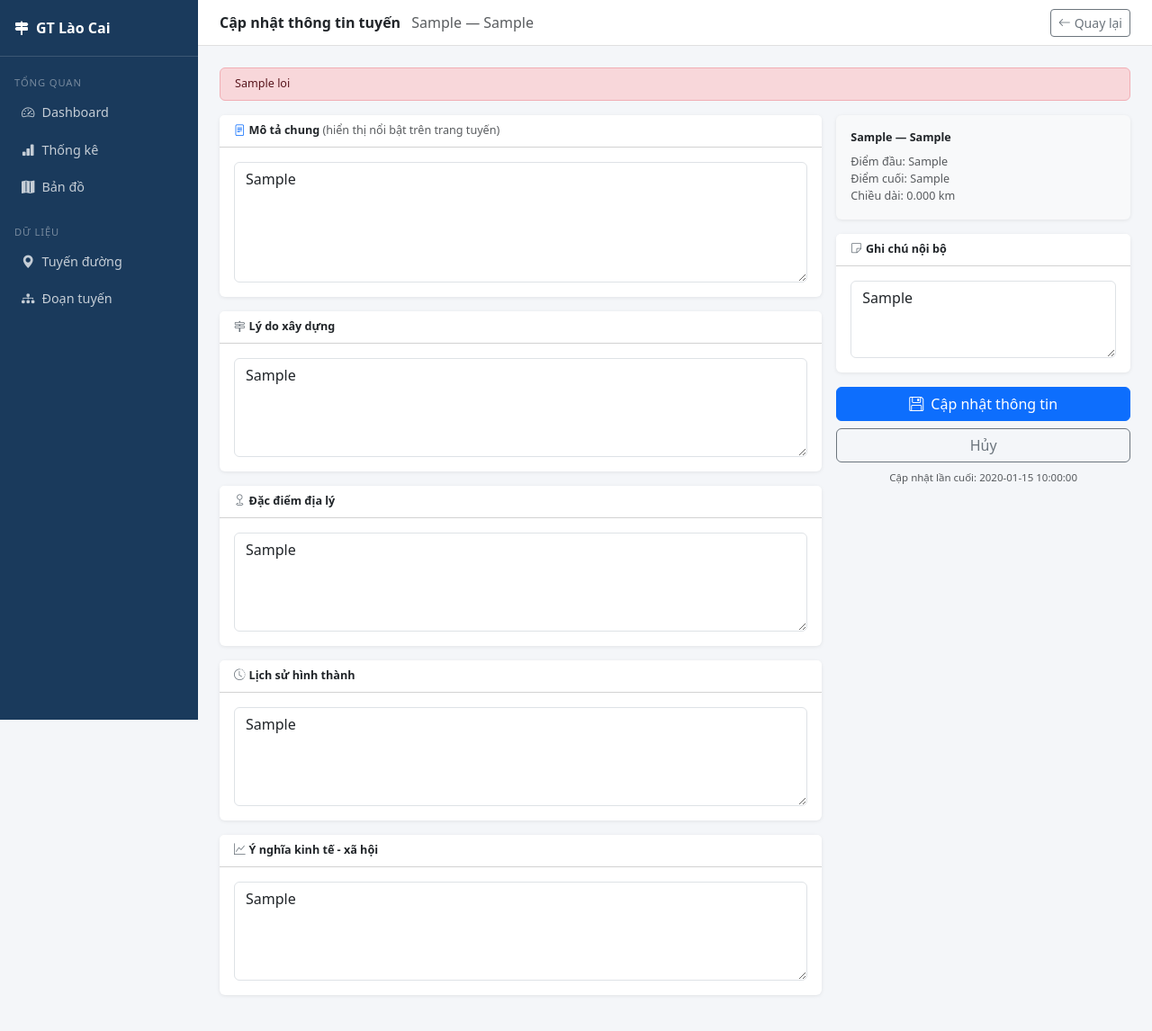
After one commit to MrVHThanh/Quan_ly_giao_thong, a FastAPI app: template templates/tuyen_duong/thong_tin_form.html in a window 1280 px wide. The commit adds this page. Shown: the whole page at 90% size. Run offline with FastAPI, Linux system fonts and the light colour scheme; the template is opened without the code that fills it: most values are stand-ins (such as "Sample title", 1, 10 or a date in 2020); some libraries are stand-ins or nearby versions.

Commit message:
Fix Hien thi thong tin tuyen duong tren Wed - oke

```diff
--- /dev/null
+++ b/templates/tuyen_duong/thong_tin_form.html
@@ -0,0 +1,132 @@
+{% extends "base.html" %}
+{% block title %}{{ "Cập nhật" if thong_tin else "Thêm" }} thông tin — {{ tuyen.ma_tuyen }}{% endblock %}
+{% block page_title %}
+  {{ "Cập nhật" if thong_tin else "Thêm" }} thông tin tuyến
+  <span class="text-muted fw-normal fs-6 ms-2">{{ tuyen.ma_tuyen }} — {{ tuyen.ten_tuyen }}</span>
+{% endblock %}
+
+{% block topbar_actions %}
+<a href="/tuyen-duong/{{ tuyen.id }}" class="btn btn-sm btn-outline-secondary">
+  <i class="bi bi-arrow-left me-1"></i>Quay lại
+</a>
+{% endblock %}
+
+{% block content %}
+{% if loi %}
+<div class="alert alert-danger py-2 small">{{ loi }}</div>
+{% endif %}
+
+<form method="post"
+      action="/tuyen-duong/{{ tuyen.id }}/thong-tin/{{ 'sua' if thong_tin else 'them' }}">
+
+  <div class="row g-3">
+
+    {# ── CỘT TRÁI: các trường nhập liệu ── #}
+    <div class="col-lg-8">
+
+      {# Mô tả chung #}
+      <div class="card mb-3">
+        <div class="card-header bg-white py-2 fw-semibold small">
+          <i class="bi bi-file-text me-1 text-primary"></i>Mô tả chung
+          <span class="text-muted fw-normal">(hiển thị nổi bật trên trang tuyến)</span>
+        </div>
+        <div class="card-body">
+          <textarea name="mo_ta" rows="5" class="form-control"
+                    placeholder="Giới thiệu tổng quát về tuyến đường...">{{ thong_tin.mo_ta if thong_tin and thong_tin.mo_ta else "" }}</textarea>
+        </div>
+      </div>
+
+      {# Lý do xây dựng #}
+      <div class="card mb-3">
+        <div class="card-header bg-white py-2 fw-semibold small">
+          <i class="bi bi-signpost-2 me-1 text-secondary"></i>Lý do xây dựng
+        </div>
+        <div class="card-body">
+          <textarea name="ly_do_xay_dung" rows="4" class="form-control"
+                    placeholder="Mục đích, căn cứ xây dựng tuyến đường...">{{ thong_tin.ly_do_xay_dung if thong_tin and thong_tin.ly_do_xay_dung else "" }}</textarea>
+        </div>
+      </div>
+
+      {# Đặc điểm địa lý #}
+      <div class="card mb-3">
+        <div class="card-header bg-white py-2 fw-semibold small">
+          <i class="bi bi-geo me-1 text-secondary"></i>Đặc điểm địa lý
+        </div>
+        <div class="card-body">
+          <textarea name="dac_diem_dia_ly" rows="4" class="form-control"
+                    placeholder="Địa hình, địa bàn đi qua, đặc điểm tự nhiên...">{{ thong_tin.dac_diem_dia_ly if thong_tin and thong_tin.dac_diem_dia_ly else "" }}</textarea>
+        </div>
+      </div>
+
+      {# Lịch sử hình thành #}
+      <div class="card mb-3">
+        <div class="card-header bg-white py-2 fw-semibold small">
+          <i class="bi bi-clock-history me-1 text-secondary"></i>Lịch sử hình thành
+        </div>
+        <div class="card-body">
+          <textarea name="lich_su_hinh_thanh" rows="4" class="form-control"
+                    placeholder="Quá trình hình thành, các lần nâng cấp...">{{ thong_tin.lich_su_hinh_thanh if thong_tin and thong_tin.lich_su_hinh_thanh else "" }}</textarea>
+        </div>
+      </div>
+
+      {# Ý nghĩa kinh tế - xã hội #}
+      <div class="card mb-3">
+        <div class="card-header bg-white py-2 fw-semibold small">
+          <i class="bi bi-graph-up me-1 text-secondary"></i>Ý nghĩa kinh tế - xã hội
+        </div>
+        <div class="card-body">
+          <textarea name="y_nghia_kinh_te" rows="4" class="form-control"
+                    placeholder="Vai trò, tầm quan trọng đối với phát triển kinh tế - xã hội...">{{ thong_tin.y_nghia_kinh_te if thong_tin and thong_tin.y_nghia_kinh_te else "" }}</textarea>
+        </div>
+      </div>
+
+    </div>
+
+    {# ── CỘT PHẢI: ghi chú + nút lưu ── #}
+    <div class="col-lg-4">
+
+      {# Thông tin tuyến (chỉ đọc) #}
+      <div class="card mb-3 bg-light border-0">
+        <div class="card-body small">
+          <div class="fw-semibold mb-2">{{ tuyen.ma_tuyen }} — {{ tuyen.ten_tuyen }}</div>
+          <div class="text-muted">
+            <div>Điểm đầu: {{ tuyen.diem_dau or "—" }}</div>
+            <div>Điểm cuối: {{ tuyen.diem_cuoi or "—" }}</div>
+            <div>Chiều dài: {{ "%.3f"|format(tuyen.chieu_dai_quan_ly or 0) }} km</div>
+          </div>
+        </div>
+      </div>
+
+      {# Ghi chú nội bộ #}
+      <div class="card mb-3">
+        <div class="card-header bg-white py-2 fw-semibold small">
+          <i class="bi bi-sticky me-1 text-secondary"></i>Ghi chú nội bộ
+        </div>
+        <div class="card-body">
+          <textarea name="ghi_chu" rows="3" class="form-control"
+                    placeholder="Ghi chú nội bộ (không hiển thị công khai)...">{{ thong_tin.ghi_chu if thong_tin and thong_tin.ghi_chu else "" }}</textarea>
+        </div>
+      </div>
+
+      {# Nút lưu #}
+      <div class="d-grid gap-2">
+        <button type="submit" class="btn btn-primary">
+          <i class="bi bi-floppy me-1"></i>
+          {{ "Cập nhật thông tin" if thong_tin else "Lưu thông tin" }}
+        </button>
+        <a href="/tuyen-duong/{{ tuyen.id }}" class="btn btn-outline-secondary">
+          Hủy
+        </a>
+      </div>
+
+      {% if thong_tin and thong_tin.updated_at %}
+      <div class="text-muted text-center mt-2" style="font-size:.72rem;">
+        Cập nhật lần cuối: {{ thong_tin.updated_at }}
+      </div>
+      {% endif %}
+
+    </div>
+  </div>
+
+</form>
+{% endblock %}
```
Also changed, not shown: api/routes/tuyen_duong_route.py (+96 -11 lines), repositories/thong_tin_tuyen_repository.py (+45 -42 lines), templates/tuyen_duong/detail.html (+113 -0 lines).
